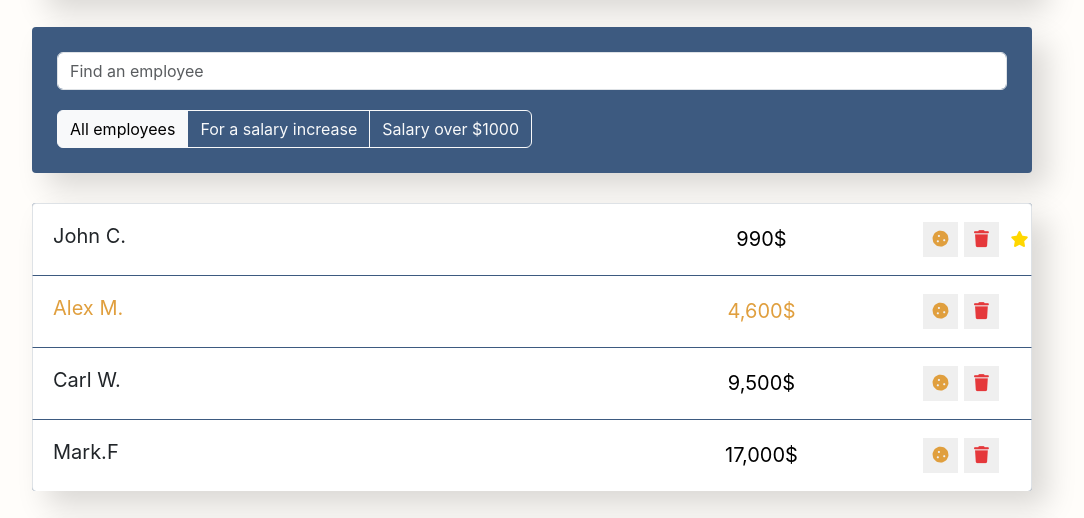
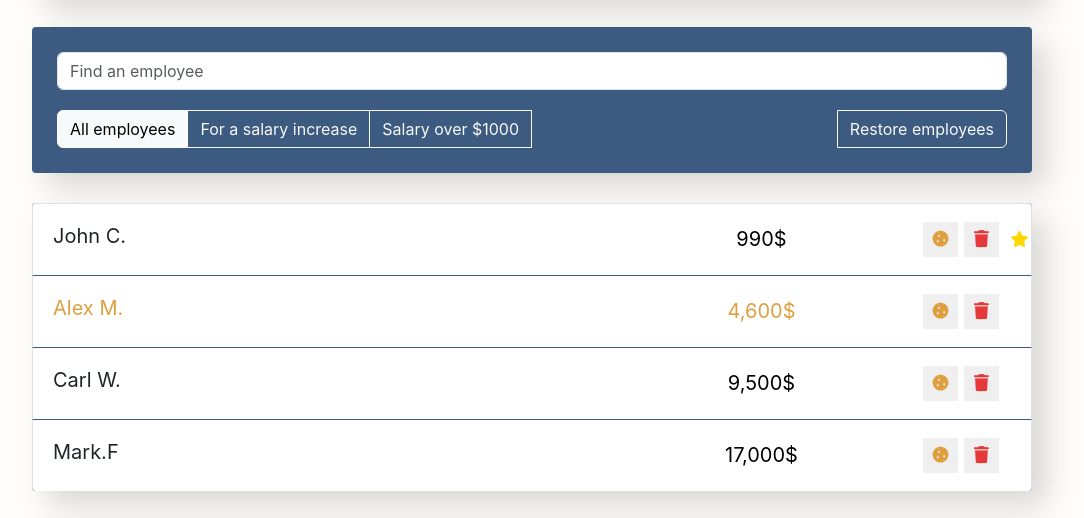
Before and after one commit to VolodX/react-employee-accounting, a React app: page / in a window 1280 px wide. Shown: the part 252-770 px from the top of the page, without its empty margins (108-1192 px from the left). Built offline with nearby package versions, Linux system fonts and the light colour scheme.

Commit message:
feat(app-filter): add 'Restore employees' button with updated styles

```diff
--- a/src/components/app-filter/app-filter.css
+++ b/src/components/app-filter/app-filter.css
@@ -1,3 +1,8 @@
 .btn-group {
 	margin-top: 20px;
 }
+
+.btn-group>.btn {
+	position: relative;
+	flex: 0 1 auto;
+}
--- a/src/components/app-filter/app-filter.js
+++ b/src/components/app-filter/app-filter.js
@@ -23,7 +23,17 @@ const AppFilter = props => {
     );
   });
 
-  return <div className="btn-group">{buttons}</div>;
+  return (
+		<div className="btn-group d-flex">
+			{buttons}
+				<button
+				type="button"
+				className="btn btn-outline-light ms-auto"
+				onClick={props.onRestoreEmployees}
+				>Restore employees
+				</button>
+		</div>
+	)
 };
 
 export default AppFilter;
--- a/src/components/app/app.js
+++ b/src/components/app/app.js
@@ -106,6 +106,12 @@ class App extends Component {
 		}
   }
 
+	restoreEmployees = () => {
+		if (window.confirm("Restore the original employee list? All current data will be lost.")) {
+			this.setState({data: this.initialData})
+		}
+	}
+
   render() {
     const {data, term, filter} = this.state;
     const employees = data.length;
@@ -118,7 +124,7 @@ class App extends Component {
 
         <div className="search-panel">
           <SearchPanel onUpdateSearch={this.updateSearch} />
-          <AppFilter filter={filter} onFilterSelect={this.filterSelect} />
+          <AppFilter filter={filter} onFilterSelect={this.filterSelect} onRestoreEmployees={this.restoreEmployees} />
         </div>
 
         <EmployeeList
```
